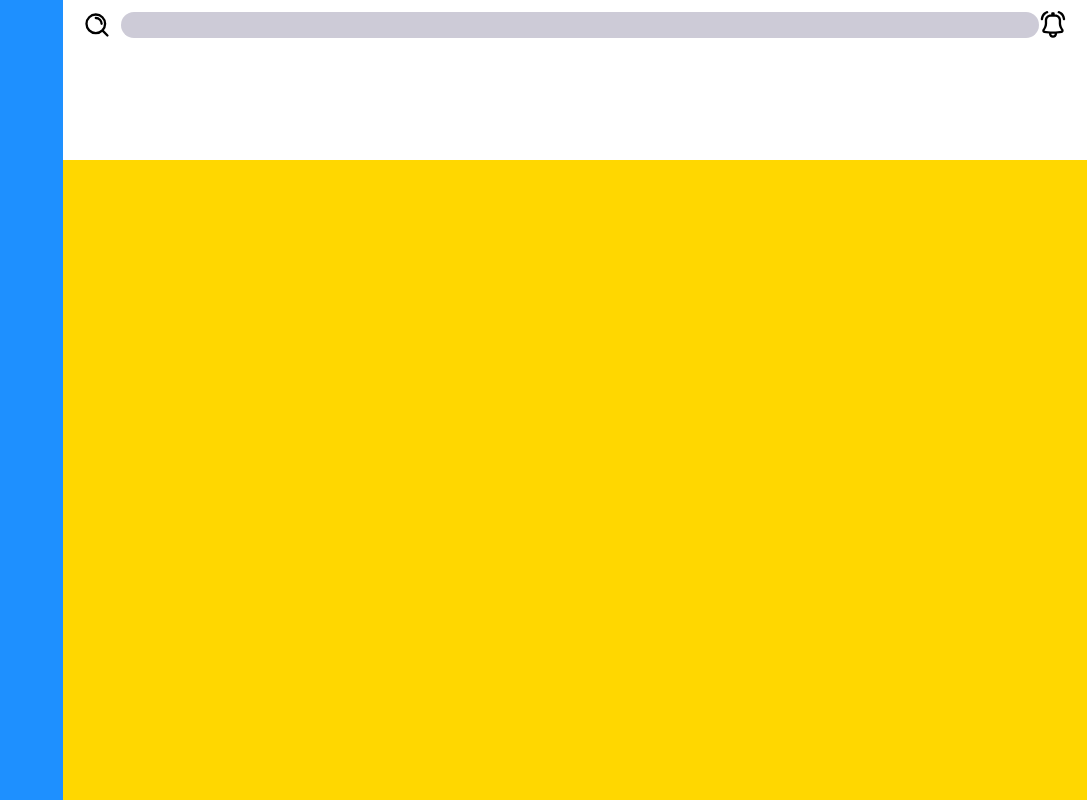
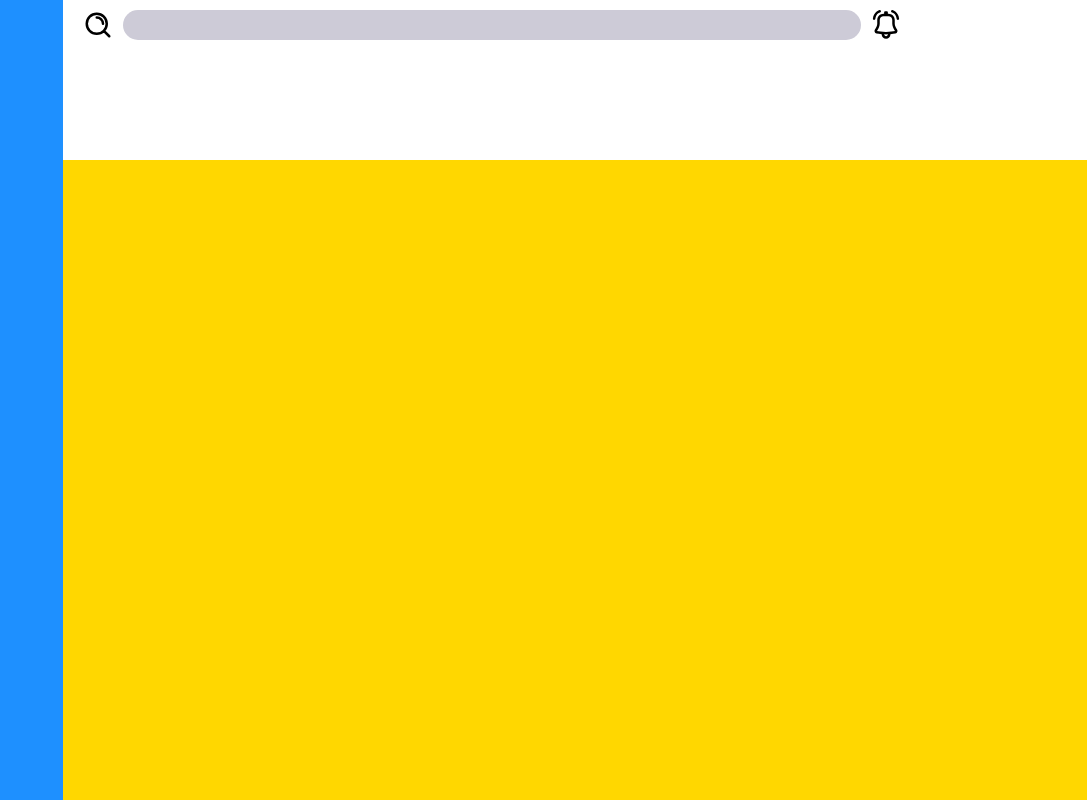
Before and after one commit to WreckitHUN/Dashboard, a plain HTML site: page index.html in a window 1280 px wide. Shown: the whole page, without its empty margins (193-1280 px from the left). Drawn offline with Linux system fonts and the light colour scheme.

Commit message:
Regearing topLine's flex box.

```diff
--- a/styles.css
+++ b/styles.css
@@ -138,9 +138,9 @@ main{
 /* INPUTS */
 
 #searchBar{
-    width: 100%;
+    width: 75%;
     background: #cdcbd7;
-    margin-left: 10px;
+    margin:0 10px;
     border-radius: var(--border-radius);
     border: none;
     color: var(--color-headings);
@@ -158,7 +158,7 @@ main{
 .topLine{
     padding: 1rem 2rem;
     display: flex;
-    align-items: center;
+
 }
 
 
```
